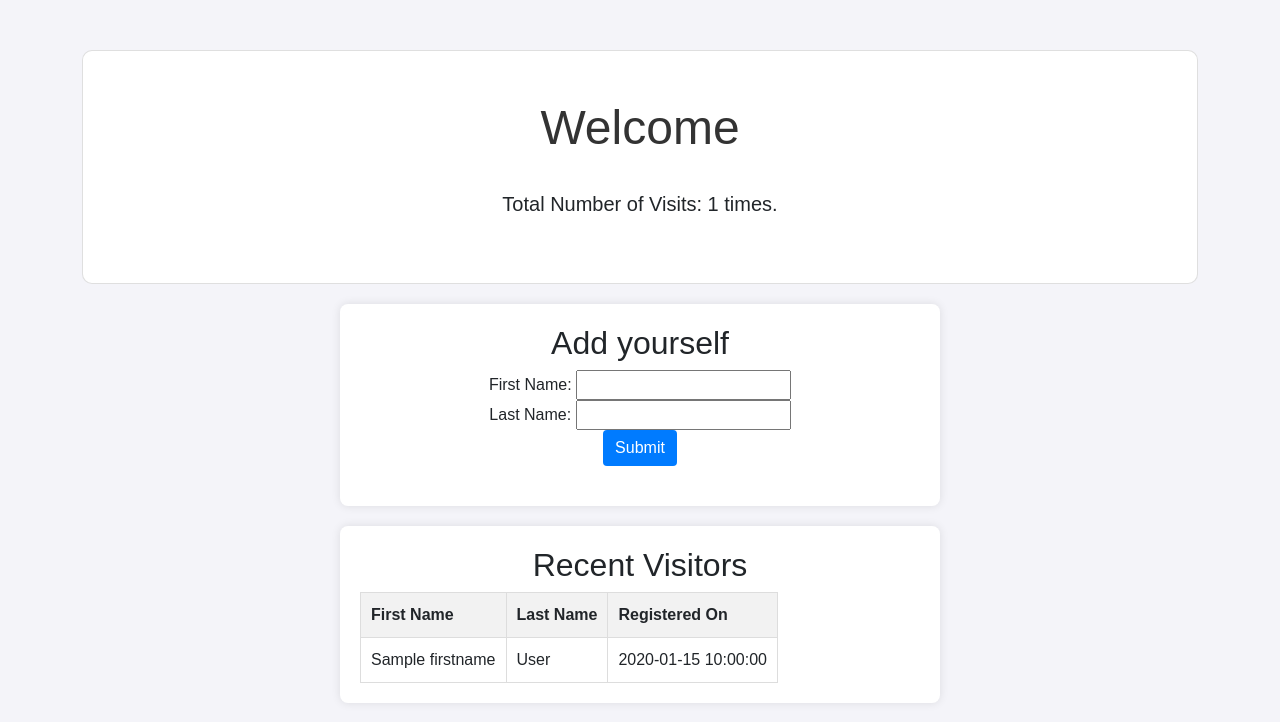
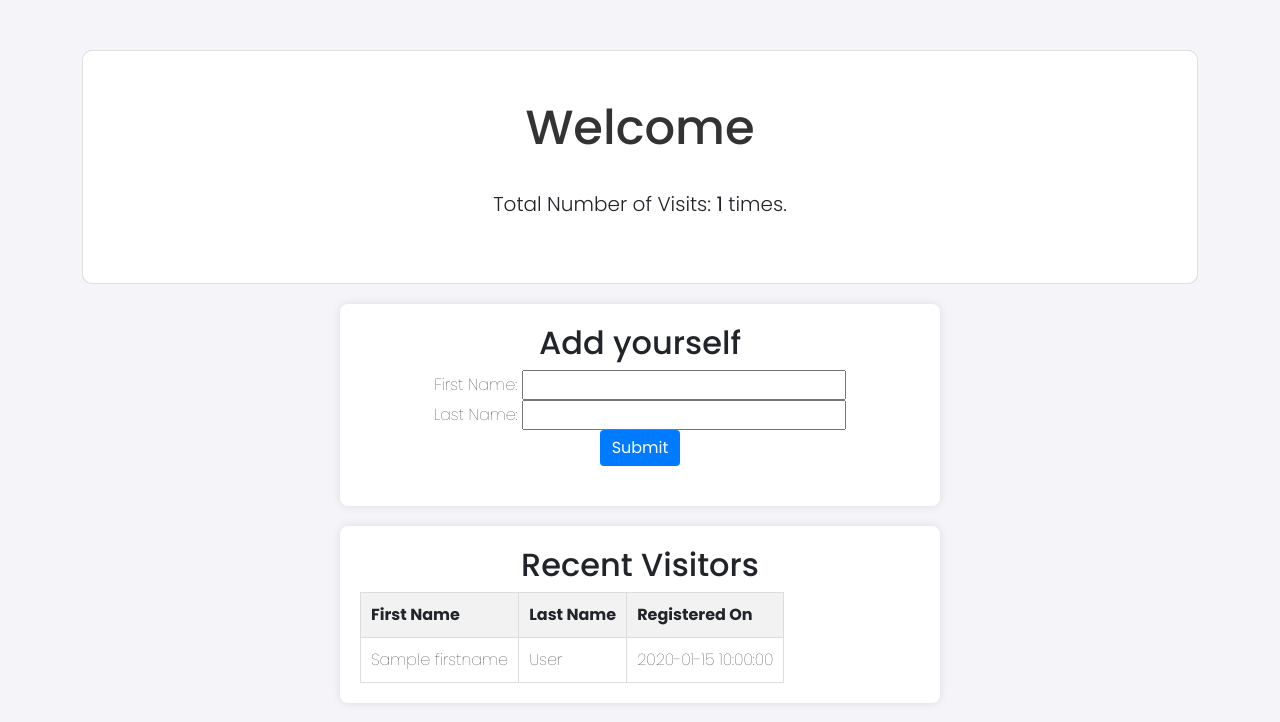
Before and after one commit to EddyKubwimana/lab_5, a Flask app: template flask_app/templates/index.html in a window 1280 px wide. Shown: the top 722 px of the page. Run offline with Flask 3, Linux system fonts and the light colour scheme; the template is opened without the code that fills it: most values are stand-ins (such as "Sample title", 1, 10 or a date in 2020).

Commit message:
update font

```diff
--- a/flask_app/templates/index.html
+++ b/flask_app/templates/index.html
@@ -7,9 +7,14 @@
     <title>Cloud Computing</title>
     <link href="https://cdn.jsdelivr.net/npm/bootstrap@5.1.3/dist/css/bootstrap.min.css" rel="stylesheet">
     <style>
+
+       @import url('https://fonts.googleapis.com/css2?family=Poppins:ital,wght@0,100;0,200;0,300;0,400;0,500;0,600;0,700;0,800;0,900;1,100;1,200;1,300;1,400;1,500;1,600;1,700;1,800;1,900&display=swap');
+
         body {
             background-color: #f4f4f9;
-            font-family: 'Arial', sans-serif;
+            font-family: "Poppins", sans-serif;
+            font-weight: 100;
+            font-style: normal;
         }
         .container {
             margin-top: 50px;
@@ -45,7 +50,7 @@
             background-color: #f2f2f2;
         }
         .message {
-            color: green;
+            color: blue;
             text-align: center;
             margin-top: 20px;
         }
@@ -131,11 +136,10 @@
 
                 console.log(personArray[1],personArray[2],personArray[3] );
 
-
                 row.innerHTML = `
-                    <td>${personArray[1]}</td>  <!-- First Name -->
-                    <td>${personArray[2]}</td>  <!-- Last Name -->
-                    <td>${personArray[3]}</td>  <!-- Registration Time -->
+                    <td>${personArray[1]}</td>
+                    <td>${personArray[2]}</td>
+                    <td>${personArray[3]}</td>
                 `;
                 peopleList.appendChild(row);
             });
```
